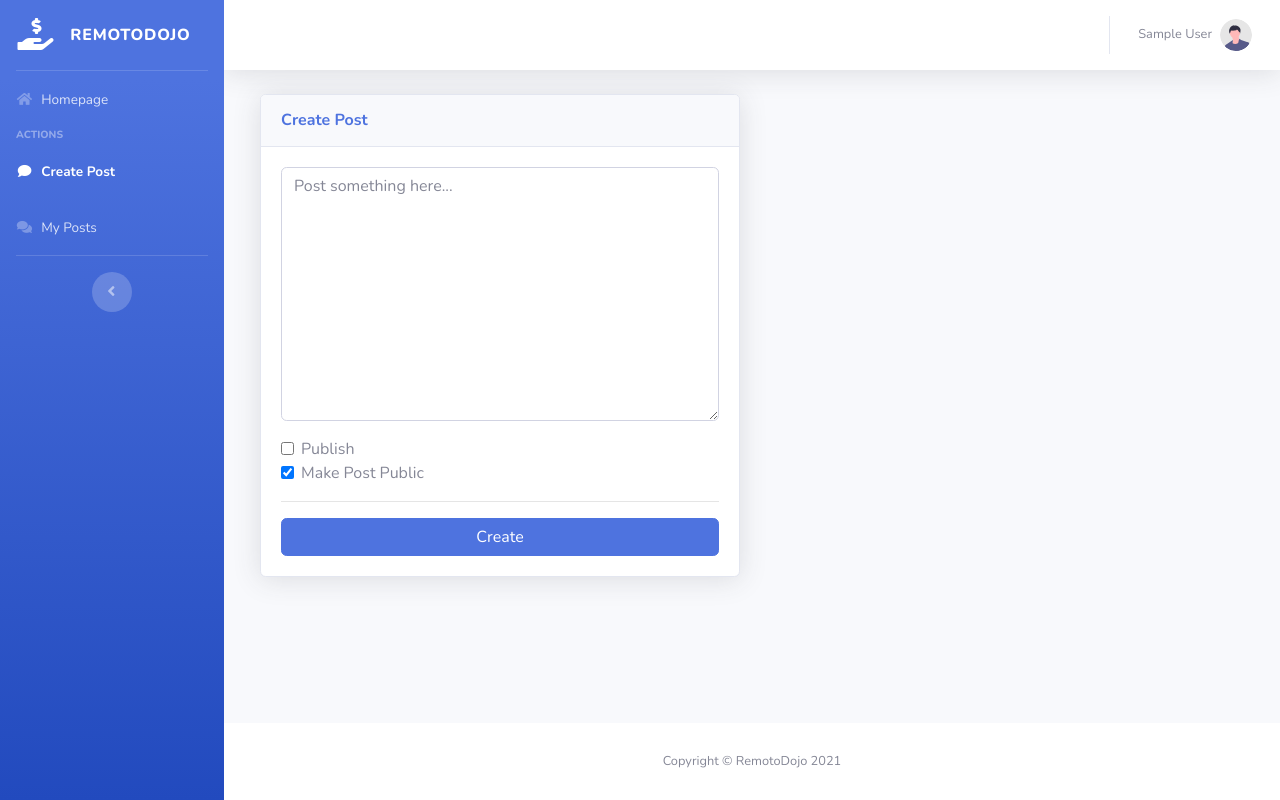
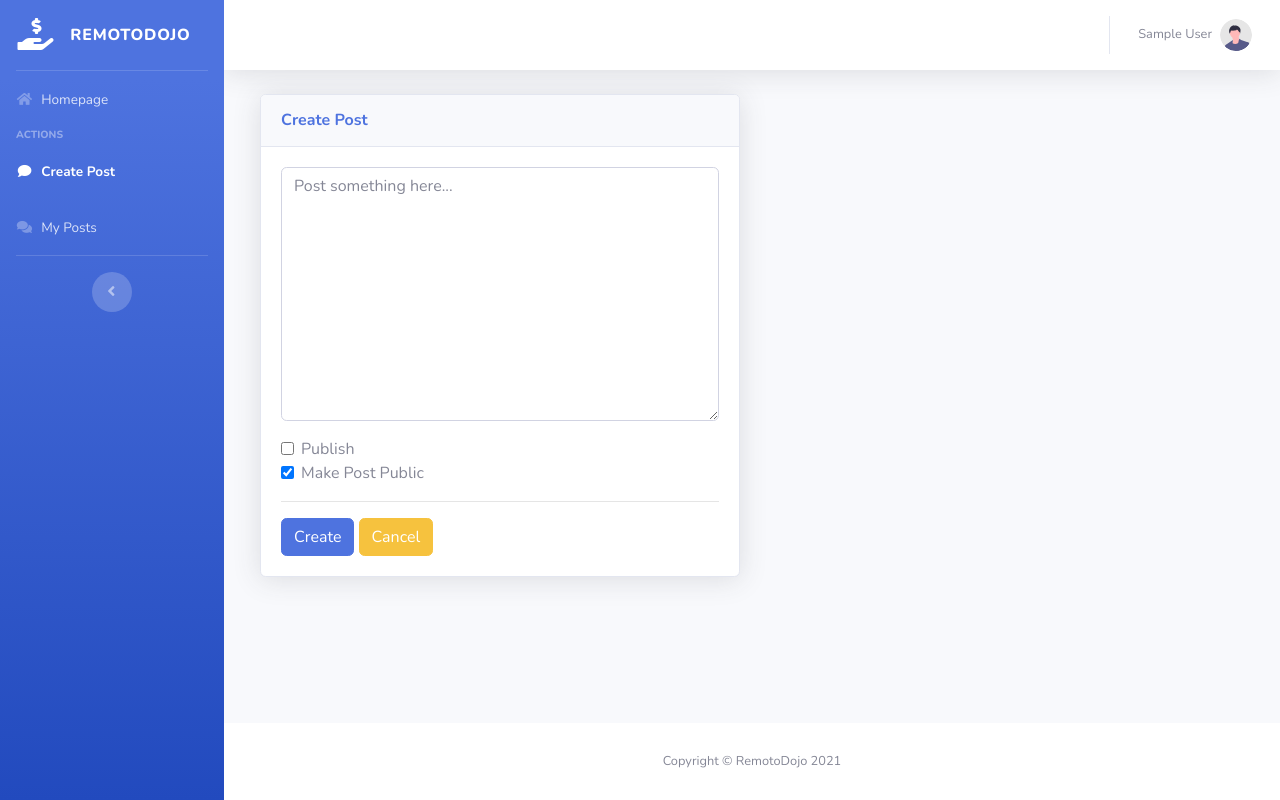
Before and after one commit to RonilRufo/remotodojo, a Django app: page /posts/create/ in a window 1280 px wide. Run offline with Django 3.2, Linux system fonts and the light colour scheme; the visitor is signed in with stand-in values (Sample User, id 1); some libraries are stand-ins or nearby versions.

Commit message:
Added cancel button in create, update, and delete post pages

```diff
--- a/apps/posts/templates/posts/create.html
+++ b/apps/posts/templates/posts/create.html
@@ -31,9 +31,12 @@
                         </label>
                     </div>
                     <hr />
-                    <button type="submit" class="btn btn-primary btn-block">
+                    <button type="submit" class="btn btn-primary">
                         {% trans 'Create' %}
                     </button>
+                    <a href="{% url 'posts:post-list' %}" class="btn btn-warning">
+                        {% trans 'Cancel' %}
+                    </a>
                 </form>
             </div>
         </div>
--- a/apps/posts/templates/posts/post_confirm_delete.html
+++ b/apps/posts/templates/posts/post_confirm_delete.html
@@ -12,6 +12,9 @@
             <p>{% trans 'Are you sure you want to delete this post?' %}</p>
             {{ form }}
             <input type="submit" class="btn btn-danger" value="{% trans 'Confirm' %}">
+            <a href="{% url 'posts:post-list' %}" class="btn btn-warning">
+                {% trans 'Cancel' %}
+            </a>
         </form>
     </div>
     <div class="card shadow mb-12">
--- a/apps/posts/templates/posts/update.html
+++ b/apps/posts/templates/posts/update.html
@@ -31,9 +31,12 @@
                         </label>
                     </div>
                     <hr />
-                    <button type="submit" class="btn btn-primary btn-block">
+                    <button type="submit" class="btn btn-primary">
                         {% trans 'Update' %}
                     </button>
+                    <a href="{% url 'posts:post-list' %}" class="btn btn-warning">
+                        {% trans 'Cancel' %}
+                    </a>
                 </form>
             </div>
         </div>
```
